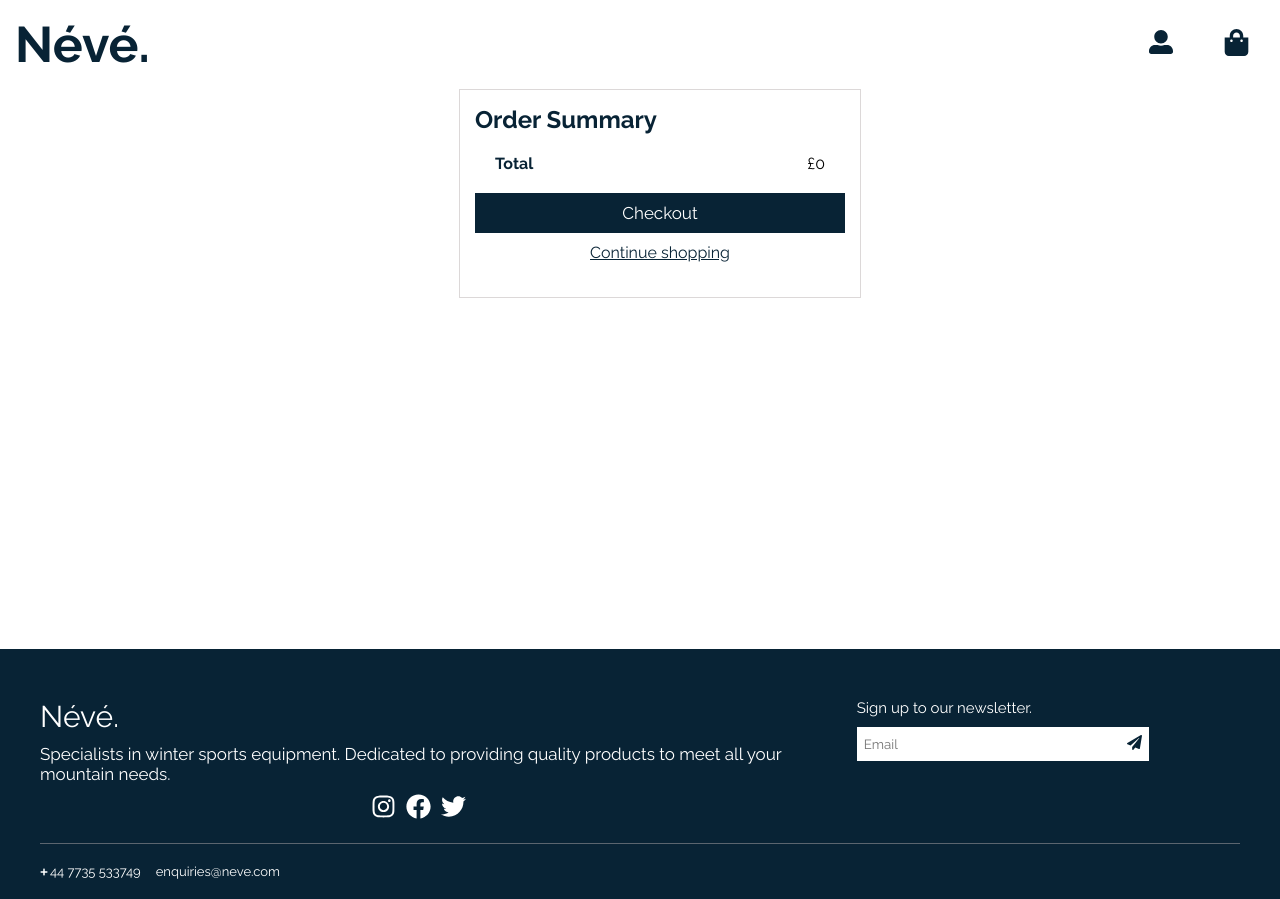
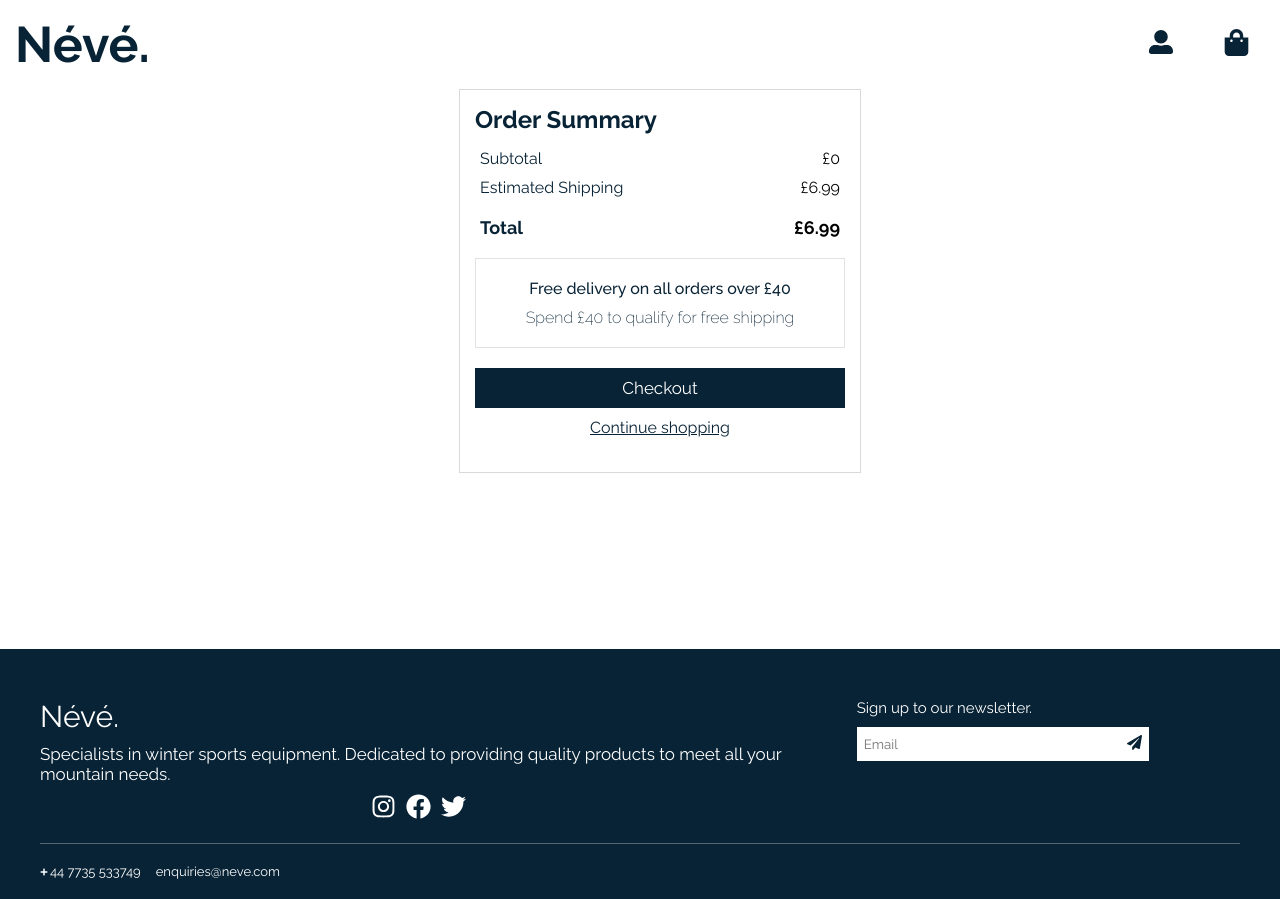
Before and after one commit to paigelowee/online-shop, a React (Create React App) app in the folder client/: page /basket in a window 1280 px wide. Built offline with nearby package versions, Linux system fonts and the light colour scheme.

Commit message:
update checkout logic

```diff
--- a/client/src/components/Basket.js
+++ b/client/src/components/Basket.js
@@ -53,21 +53,49 @@ const Summary = styled.div`
   padding: 15px;
 `;
 
-const TotalDiv = styled.div`
+const CostDiv = styled.div`
   display: flex;
   justify-content: space-between;
-  padding: 20px;
+  padding: 5px;
 `;
+
 const SummaryTitle = styled.h2`
   color: #082335;
 `;
 
-const TotalHeading = styled.p`
-  font-weight: bold;
+const CostHeading = styled.p`
+  font-weight: 400;
   color: #082335;
 `;
 
-const OrderTotal = styled.p``;
+const CostPrice = styled.p``;
+
+const TotalHeading = styled.p`
+  font-weight: bold;
+  font-size: large;
+  color: #082335;
+`;
+
+const TotalPrice = styled.p`
+  font-size: large;
+  font-weight: bold;
+`;
+
+const FreeShippingDiv = styled.div`
+  margin: 10px 0px;
+  border: 1px solid #78787836;
+  padding: 20px 10px;
+  text-align: center;
+  .heading {
+    margin-bottom: 10px;
+    font-weight: 500;
+    color: #082335;
+  }
+  .subheading {
+    font-weight: 200;
+    color: #082335;
+  }
+`;
 
 const ButtonPrimary = styled.button`
   padding: 7px;
@@ -78,6 +106,7 @@ const ButtonPrimary = styled.button`
   border: none;
   font-weight: 400;
   font-size: 17px;
+  margin-top: 10px;
   cursor: pointer;
   :hover {
     background-color: #082335e8;
@@ -88,12 +117,14 @@ const ContinueShopping = styled.div`
   justify-content: center;
   margin: 10px 0px 20px;
   color: #082335;
+  color: #082335;
   font-size: medium;
 `;
 
 function Basket() {
   const basket = useSelector((state) => state.basket);
 
+  const qualifyForFreeDelivery = 40 - basket.total < 0;
   return (
     <Container>
       <Details>
@@ -113,10 +144,32 @@ function Basket() {
       </Details>
       <Summary>
         <SummaryTitle>Order Summary</SummaryTitle>
-        <TotalDiv>
-          <TotalHeading>Total</TotalHeading>
-          <OrderTotal>£{basket.total}</OrderTotal>
-        </TotalDiv>
+        <div style={{ margin: "10px 0px 15px" }}>
+          <CostDiv>
+            <CostHeading>Subtotal</CostHeading>
+            <CostPrice>£{basket.total}</CostPrice>
+          </CostDiv>
+          <CostDiv>
+            <CostHeading>Estimated Shipping</CostHeading>
+            <CostPrice>£{qualifyForFreeDelivery ? 0 : 6.99}</CostPrice>
+          </CostDiv>
+          <CostDiv style={{ marginTop: 10 }}>
+            <TotalHeading>Total</TotalHeading>
+            <TotalPrice>
+              £{qualifyForFreeDelivery ? basket.total : basket.total + 6.99}
+            </TotalPrice>
+          </CostDiv>
+        </div>
+        <FreeShippingDiv>
+          <p className="heading">Free delivery on all orders over £40</p>
+          <p className="subheading">
+            {!qualifyForFreeDelivery
+              ? `Spend £${Math.round(
+                  40 - basket.total
+                )} to qualify for free shipping`
+              : "Free shipping applied"}
+          </p>
+        </FreeShippingDiv>
         <ButtonPrimary>Checkout</ButtonPrimary>
         <ContinueShopping as={Link} to="/products">
           Continue shopping
--- a/client/src/redux/basketSlice.js
+++ b/client/src/redux/basketSlice.js
@@ -9,11 +9,24 @@ const basketSlice = createSlice({
   },
   reducers: {
     addProduct: (state, action) => {
-      console.log(action.payload);
+      state.quantity += 1;
+      state.total += action.payload.price;
 
-      state.quantity += 1;
-      state.products.push(action.payload.product);
-      state.total += action.payload.price;
+      let product = state.products.find(
+        (p) => p._id === action.payload.product._id
+      );
+      const productIndex = state.products.findIndex(
+        (p) => p._id === action.payload.product._id
+      );
+      if (product) {
+        product.quantity += 1;
+        state.products.splice(productIndex, 1);
+        state.products.splice(productIndex, 0, product);
+      } else {
+        const initial_quantity = { quantity: 1 };
+        product = { ...action.payload.product, initial_quantity };
+        state.products.push(product);
+      }
     },
   },
 });
```
